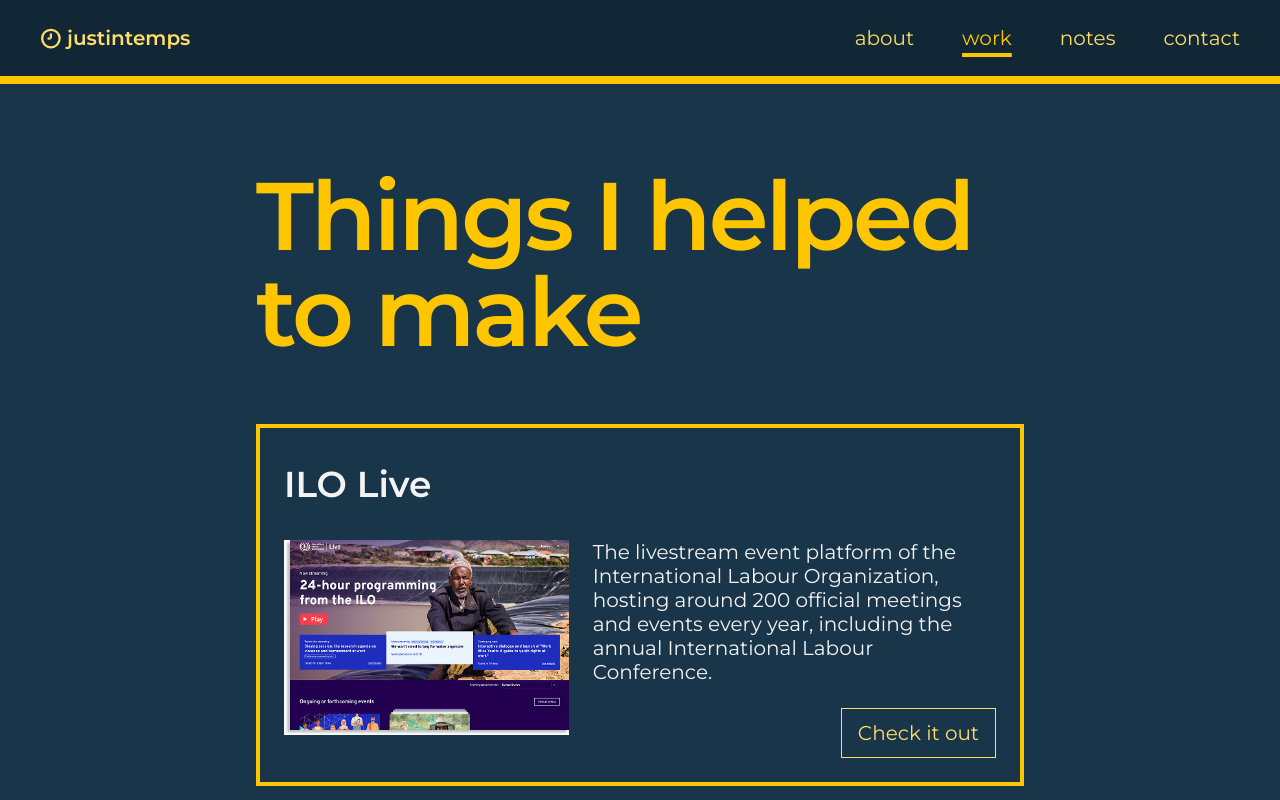
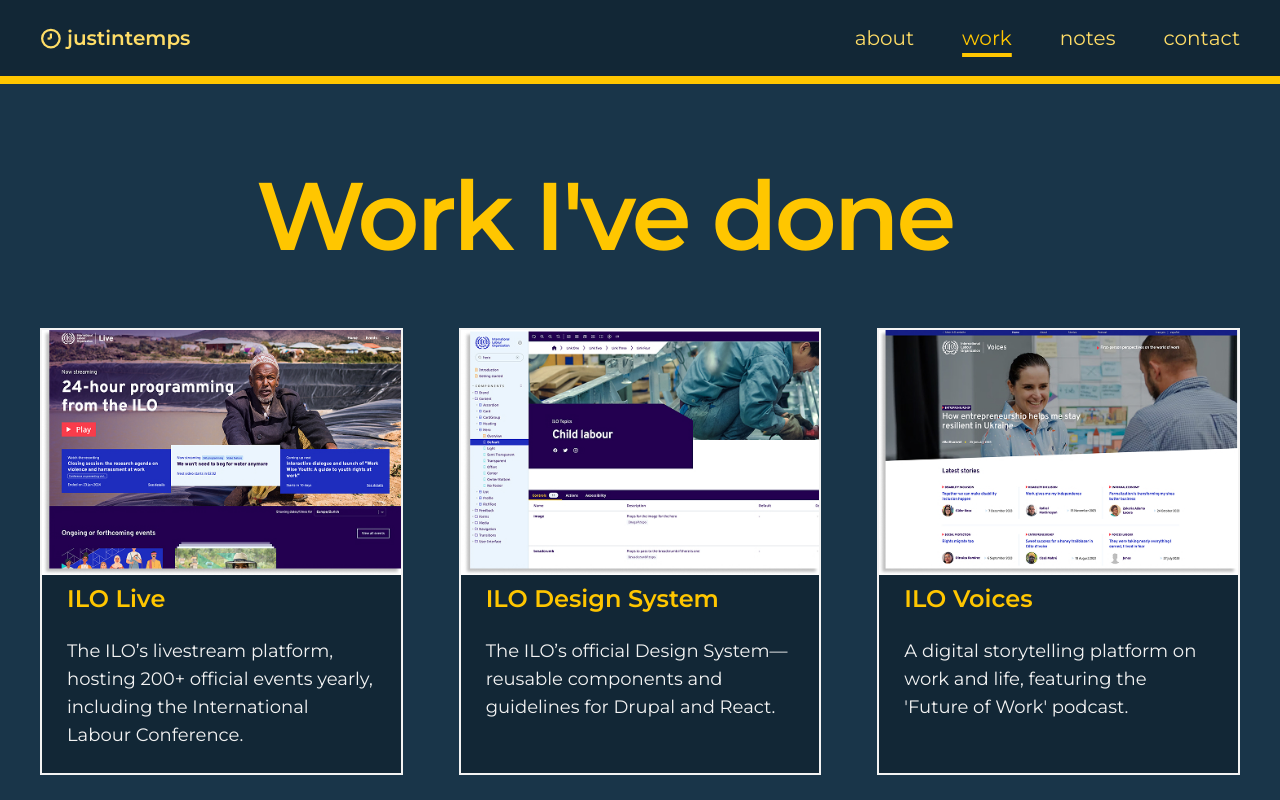
Before and after one commit to justintemps/justintemps, a SvelteKit app: page /work in a window 1280 px wide. Shown: the top 800 px of the page. Built offline with nearby package versions, Linux system fonts and the light colour scheme.

Commit message:
Use cards on work page

```diff
--- a/src/lib/content/pages/work.json
+++ b/src/lib/content/pages/work.json
@@ -1,28 +1,28 @@
 {
-  "title": "Things I helped to make",
-  "description": "A collection of projects I've worked on",
+  "title": "Work I've done",
+  "description": "Projects I've built and led.",
   "projects": [
     {
       "title": "ILO Live",
-      "description": "The livestream event platform of the International Labour Organization, hosting around 200 official meetings and events every year, including the annual International Labour Conference.",
+      "description": "The ILO’s livestream platform, hosting 200+ official events yearly, including the International Labour Conference.",
       "image": "/images/ilo-live-screen.jpg",
       "url": "https://live.ilo.org"
     },
     {
       "title": "ILO Design System",
-      "description": "The official Design System of the International Labour Organization, a collection of reusable components, patterns and guidelines for building websites and web applications. Available for both Drupal and React.",
+      "description": "The ILO’s official Design System—reusable components and guidelines for Drupal and React.",
       "image": "/images/design-system-screen.jpg",
       "url": "https://brand.ilo.org/designsystem"
     },
     {
       "title": "ILO Voices",
-      "description": "A digital storytelling platform about working people and their lives. Also home of the 'Future of Work' podcast.",
+      "description": "A digital storytelling platform on work and life, featuring the 'Future of Work' podcast.",
       "image": "/images/ilo-voices-screen.jpg",
       "url": "https://voices.ilo.org"
     },
     {
       "title": "ILO Centenary Website",
-      "description": "An interactive journey through the past, present and future of the International Labour Organization, built to commemorate the organization's 100th anniversary in 2019.",
+      "description": "An interactive look at the ILO’s past, present, and future, celebrating its 100th anniversary.",
       "image": "/images/ilo-100-screen.jpg",
       "url": "https://webapps.ilo.org/100"
     }
--- a/src/routes/work/+page.svelte
+++ b/src/routes/work/+page.svelte
@@ -12,15 +12,10 @@
       {#each work.projects as project}
         <li>
           <article class="project">
-            <h2>{project.title}</h2>
             <img src={project.image} alt={project.title} />
-            <div class="description">
+            <div>
+              <h2>{project.title}</h2>
               <p>{project.description}</p>
-              <Button
-                size="large"
-                name="Visit the project"
-                label="Check it out"
-              />
             </div>
           </article>
         </li>
@@ -32,6 +27,13 @@
 <style lang="scss">
   @use "$styles/functions" as *;
 
+  article.work {
+    max-width: 100%;
+    width: 100%;
+    display: flex;
+    align-items: center;
+  }
+
   hrgroup {
     max-width: var(--size--column--lg);
   }
@@ -40,44 +42,55 @@
     list-style: none;
     padding: 0;
     display: grid;
-    grid-template-columns: 1fr;
-    gap: px-to-rem(60px);
+    grid-template-columns: repeat(3, 1fr);
+    grid-template-rows: auto;
+    gap: px-to-rem(56px);
   }
 
-  .project {
+  article.project {
     display: grid;
-    border: px-to-rem(4px) solid var(--color--brand);
-    padding: px-to-rem(24px);
-    grid-template-columns: 40% 1fr;
-    grid-template-rows: auto auto;
+    gap: 0;
+    height: 100%;
+    background-color: var(--color--bg--accent);
+    padding-bottom: px-to-rem(24px);
+    border: px-to-rem(2px) solid var(--color--type);
+    grid-template-columns: 25px 1fr 25px;
+    grid-template-rows: minmax(auto, 230px) auto;
     grid-template-areas:
-      "title title"
-      "image description";
-    text-decoration: none;
-    gap: px-to-rem(24px);
+      "image image image"
+      ". content .";
+
+    div {
+      grid-area: content;
+    }
+
+    img {
+      grid-area: image;
+      overflow: hidden;
+    }
   }
 
   h2 {
+    position: relative;
+    font-size: px-to-rem(24px);
     grid-area: title;
-    padding-block: px-to-rem(10px);
-    position: relative;
-  }
-
-  img {
-    grid-area: image;
+    color: var(--color--brand);
+    padding: px-to-rem(24px) 0;
   }
 
   .description {
-    grid-area: description;
     display: flex;
     flex-direction: column;
     gap: px-to-rem(24px);
     justify-content: space-between;
+    grid-area: description;
   }
 
   p {
     font-family: var(--font-display);
-    font-size: px-to-rem(20px);
+    font-size: px-to-rem(18px);
+    line-height: px-to-rem(28px);
+    letter-spacing: initial;
   }
 
   :global(button) {
```
